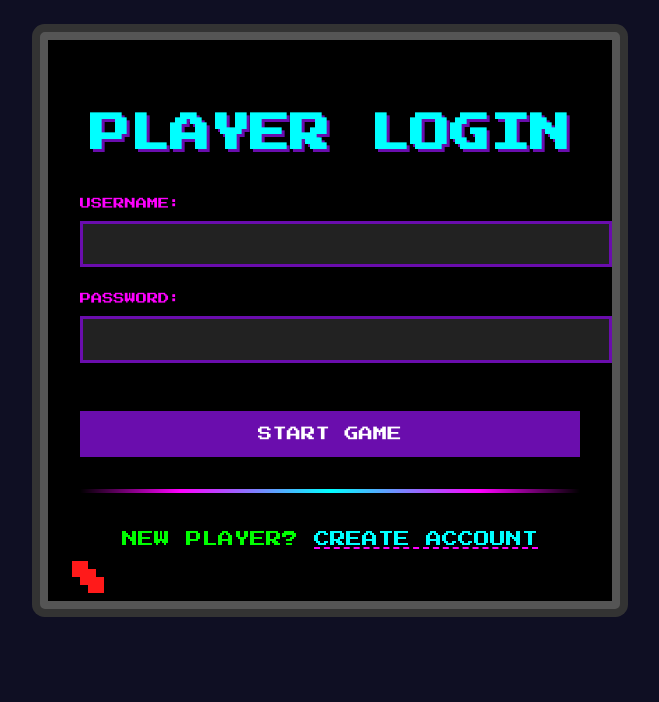
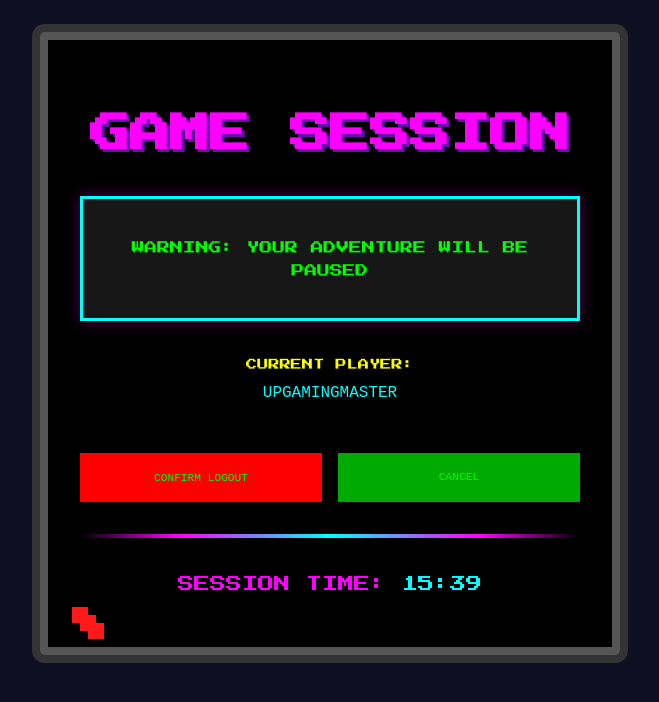
Before and after one commit to josecabellog/1up_videogame, a Django app: page /accounts/logout/ in a window 1280 px wide. Shown: the part 83-785 px from the top of the page, without its empty margins (310-969 px from the left). Run offline with Django 5.2, Linux system fonts and the light colour scheme; a user stored in the database is signed in.

Commit message:
pagina de inicio lista

```diff
--- a/articles/models.py
+++ b/articles/models.py
@@ -7,6 +7,7 @@ class Article(models.Model):
     title = models.CharField(max_length=200)
     content = models.TextField()
     game_reviewed = models.CharField(max_length=100)
+    image = models.ImageField(upload_to='static/gamepicture', blank=True, null=True)
 
     # Rating (1-10 scale)
     rating = models.IntegerField(
--- a/articles/urls.py
+++ b/articles/urls.py
@@ -0,0 +1,10 @@
+from django.urls import path
+from .views import *
+
+urlpatterns = [
+    path('', ArticleListView.as_view(), name= 'article_list'),
+    path('article/<int:pk>/', ArticleDetailView.as_view(), name = 'article_detail'),
+    path('article/create/', ArticleCreateView.as_view(), name = 'article_create'),
+    path('article/update/<int:pk>/', ArticleUpdateView.as_view(), name = 'article_update'),
+    path('article/delete/<int:pk>/', ArticleDeleteView.as_view(), name = 'article_delete'),
+]
--- a/templates/about.html
+++ b/templates/about.html
@@ -103,6 +103,11 @@
                 grid-template-columns: 1fr;
             }
         }
+
+        .teacherlink {
+            text-align: center;
+            margin-top: 1rem;
+        }
     </style>
 
     <div style="max-width: 1200px; margin: 0 auto;">
--- a/templates/includes/navbar.html
+++ b/templates/includes/navbar.html
@@ -49,7 +49,7 @@
         {% else %}
             <!-- Show these when user is not logged in -->
             <li><a href="{% url 'login' %}">Login</a></li>
-            <li><a href="{% url 'register' %}">Register</a></li>
+            <li><a href="{% url 'signup' %}">Register</a></li>
         {% endif %}
     </ul>
 </nav>
--- a/templates/registration/login.html
+++ b/templates/registration/login.html
@@ -29,7 +29,7 @@
     <div class="pixel-divider" style="margin: 2rem 0;"></div>
 
     <p class="retro-text" style="text-align: center;">
-        NEW PLAYER? <a href="{% url 'register' %}" class="pixel-link">CREATE ACCOUNT</a>
+        NEW PLAYER? <a href="{% url 'signup' %}" class="pixel-link">Sign up</a>
     </p>
 
     <div class="pixel-corners"></div>
--- a/templates/registration/logout.html
+++ b/templates/registration/logout.html
@@ -1,35 +1,40 @@
-
 {% extends "index.html" %}
 {% load static %}
 
 {% block content %}
 <div class="retro-screen" style="max-width: 500px; margin: 2rem auto;">
-    <h2 class="retro-title" style="color: #00ffff; text-shadow: 3px 3px 0 #6a0dad;">PLAYER LOGIN</h2>
+    <h2 class="retro-title" style="color: #ff00ff; text-shadow: 3px 3px 0 #6a0dad;">GAME SESSION</h2>
 
-    <form method="post" class="pixel-form">
+    <div class="pixel-message-box" style="border: 3px solid #00ffff; padding: 1.5rem; margin: 1.5rem 0;">
+        <p class="retro-text" style="color: #00ff00; text-align: center; font-size: 0.8rem;">
+            WARNING: YOUR ADVENTURE WILL BE PAUSED
+        </p>
+    </div>
+
+    <form method="post" action="{% url 'logout' %}" class="pixel-form">
         {% csrf_token %}
 
-        <div class="pixel-input-group">
-            <label class="pixel-label">USERNAME:</label>
-            <input type="text" name="username" class="pixel-input" required>
-            <div class="pixel-corners-sm"></div>
+        <div class="pixel-input-group" style="text-align: center;">
+            <p class="pixel-label" style="color: #ffff00;">CURRENT PLAYER:</p>
+            <p class="pixel-text" style="color: #00ffff; font-size: 1rem; margin: 0.5rem 0 1.5rem;">{{ user.username|upper }}</p>
         </div>
 
-        <div class="pixel-input-group">
-            <label class="pixel-label">PASSWORD:</label>
-            <input type="password" name="password" class="pixel-input" required>
-            <div class="pixel-corners-sm"></div>
+        <div class="button-grid" style="display: grid; grid-template-columns: 1fr 1fr; gap: 1rem;">
+            <button type="submit" class="retro-btn" style="background: #ff0000;">
+                <span class="pixel-text">CONFIRM LOGOUT</span>
+            </button>
+
+            <a href="{% url 'home' %}" class="retro-btn" style="background: #00aa00; text-decoration: none; text-align: center;">
+                <span class="pixel-text">CANCEL</span>
+            </a>
         </div>
-
-        <button type="submit" class="retro-btn" style="margin-top: 1.5rem;">
-            <span class="pixel-text">START GAME</span>
-        </button>
     </form>
 
     <div class="pixel-divider" style="margin: 2rem 0;"></div>
 
     <p class="retro-text" style="text-align: center;">
-        NEW PLAYER? <a href="{% url 'register' %}" class="pixel-link">CREATE ACCOUNT</a>
+        <span style="color: #ff00ff;">SESSION TIME:</span>
+        <span style="color: #00ffff;">{{ user.last_login|date:"H:i" }}</span>
     </p>
 
     <div class="pixel-corners"></div>
@@ -40,6 +45,11 @@
         display: flex;
         flex-direction: column;
         gap: 1.5rem;
+    }
+
+    .pixel-message-box {
+        background: rgba(34, 34, 34, 0.7);
+        box-shadow: 0 0 15px rgba(255, 0, 255, 0.3);
     }
 
     .pixel-input-group {
@@ -55,20 +65,9 @@
         text-shadow: 2px 2px 0 #000;
     }
 
-    .pixel-input {
-        width: 100%;
-        padding: 0.8rem;
-        background: #222;
-        border: 3px solid #6a0dad;
+    .pixel-text {
+        font-family: 'Courier New', monospace;
         color: #00ff00;
-        font-family: 'Courier New', monospace;
-        outline: none;
-        transition: all 0.3s;
-    }
-
-    .pixel-input:focus {
-        border-color: #00ffff;
-        box-shadow: 0 0 10px rgba(0, 255, 255, 0.5);
     }
 
     .retro-btn {
@@ -77,29 +76,29 @@
         border: none;
         padding: 1rem;
         font-family: 'Press Start 2P', cursive;
-        font-size: 0.9rem;
+        font-size: 0.7rem;
         cursor: pointer;
         position: relative;
         overflow: hidden;
         transition: all 0.3s;
+        display: flex;
+        justify-content: center;
+        align-items: center;
     }
 
     .retro-btn:hover {
-        background: #ff00ff;
         transform: translateY(-2px);
-        box-shadow: 0 5px 15px rgba(255, 0, 255, 0.4);
+        box-shadow: 0 5px 15px rgba(0, 255, 255, 0.4);
     }
 
-    .pixel-link {
-        color: #00ffff;
-        text-decoration: none;
-        border-bottom: 2px dashed #ff00ff;
-        transition: all 0.3s;
+    .retro-btn[style*="background: #ff0000"]:hover {
+        background: #ff5555 !important;
+        box-shadow: 0 5px 15px rgba(255, 0, 0, 0.4);
     }
 
-    .pixel-link:hover {
-        color: #ff00ff;
-        text-shadow: 0 0 5px #00ffff;
+    .retro-btn[style*="background: #00aa00"]:hover {
+        background: #00ff55 !important;
+        box-shadow: 0 5px 15px rgba(0, 255, 0, 0.4);
     }
 
     .pixel-divider {
--- a/videogameweb/settings.py
+++ b/videogameweb/settings.py
@@ -128,5 +128,5 @@ STATICFILES_DIRS = [
 
 DEFAULT_AUTO_FIELD = 'django.db.models.BigAutoField'
 
-LOGIN_REDIRECT_URL = 'home'  # Redirect to home after login
+LOGIN_REDIRECT_URL = 'article_list'  # Redirect to home after login
 LOGOUT_REDIRECT_URL = 'home'  # Redirect to home after logout
--- a/videogameweb/urls.py
+++ b/videogameweb/urls.py
@@ -16,12 +16,11 @@ Including another URLconf
 """
 from django.contrib import admin
 from django.urls import path, include
-from articles.views import register
 
 
 urlpatterns = [
     path('admin/', admin.site.urls),
     path('', include('homepage.urls')),
     path('accounts/', include('accounts.urls')),
-    path('accounts/register/', register, name='register'),
+    path('articles/', include('articles.urls')),
 ]
```
Also changed, not shown: articles/views.py (+15 -11 lines), templates/articles/article_list.html (+105 -0 lines), db.sqlite3.
